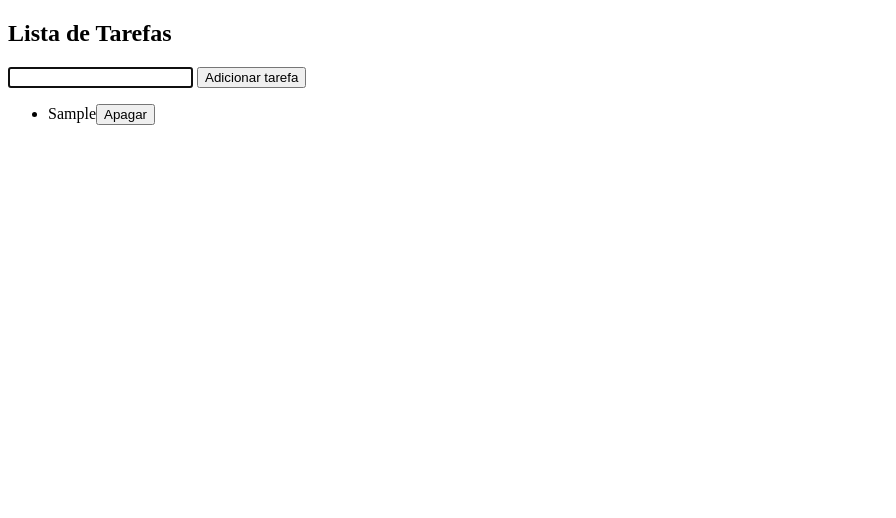
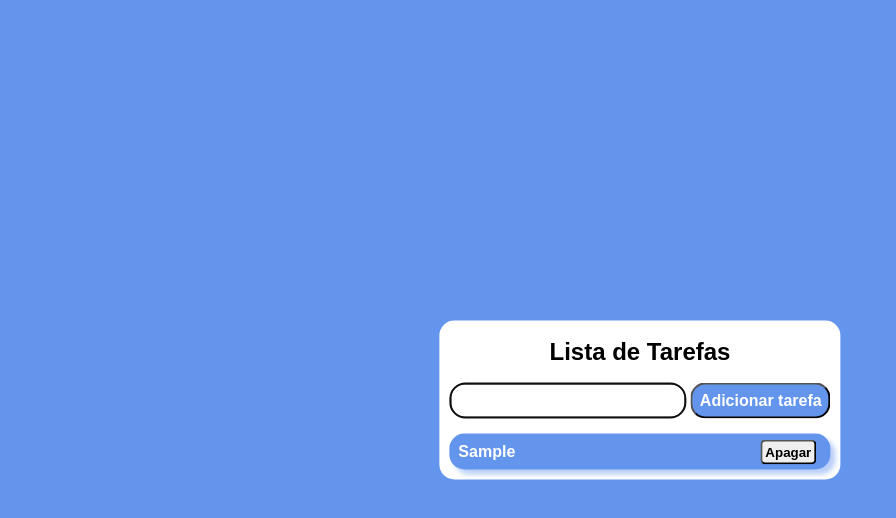
Before and after one commit to samuel9395/curso-javascript, a plain HTML site: page logica-de-programacao/aula48/index.html in a window 1280 px wide. Both pictures are taken after typing "Sample" into the empty fields and a click on the button "Adicionar tarefa". Shown: the whole page, without its empty margins (0-896 px from the left). Drawn offline with Linux system fonts and the light colour scheme.

Commit message:
Estilizando a lista de tarefas

```diff
--- /dev/null
+++ b/logica-de-programacao/aula48/assets/css/style.css
@@ -0,0 +1,76 @@
+@charset 'UTF-8';
+
+* {
+    margin: 0px;
+    padding: 0px;
+    font-family: Arial, Helvetica, sans-serif;
+}
+
+body {
+    background-color: cornflowerblue;
+}
+
+.container {
+    background-color: #fff;
+    padding: 10px;
+    position: absolute;
+    top: 50%;
+    left: 50%;
+    transform: translate(-50%, -50%);
+    align-items: center;
+    text-align: center;
+    border-radius: 15px;
+}
+
+.container h1 {
+    margin-bottom: 10px;
+    padding: 7px;
+}
+
+input.inputTarefa {
+    padding: 7px;
+    border-radius: 15px;
+    font-size: 16px;
+    font-weight: 800;
+    cursor: pointer;
+}
+
+button.btn {
+    margin-bottom: 15px;
+    padding: 7px;
+    border-radius: 15px;
+    background-color: cornflowerblue;
+    color: white;
+    font-size: 16px;
+    font-weight: 800;
+    cursor: pointer;
+}
+
+ul {
+    background-color: cornflowerblue;
+    display: block;
+    width: 100%;
+    box-sizing: border-box;
+    border-radius: 15px;
+    box-shadow: 5px 5px 5px rgba(100, 148, 237, 0.452);
+}
+
+li {
+    color: white;
+    font-size: 16px;
+    font-weight: 800;
+    display: flex;
+    justify-content: flex-start;
+    list-style-type: none;
+    padding: 9px;
+}
+
+button.apagar {
+    position: fixed;
+    left: 80%;
+    font-weight: 800;
+    padding: 3px;
+    border-radius: 5px;
+    margin-top: -3px;
+    cursor: pointer;
+}
--- a/logica-de-programacao/aula48/index.html
+++ b/logica-de-programacao/aula48/index.html
@@ -5,6 +5,7 @@
     <meta charset="UTF-8">
     <meta name="viewport" content="width=device-width, initial-scale=1.0">
     <title>Lista de Tarefas</title>
+    <link rel="stylesheet" href="assets/css/style.css">
 </head>
 
 <body>
```
